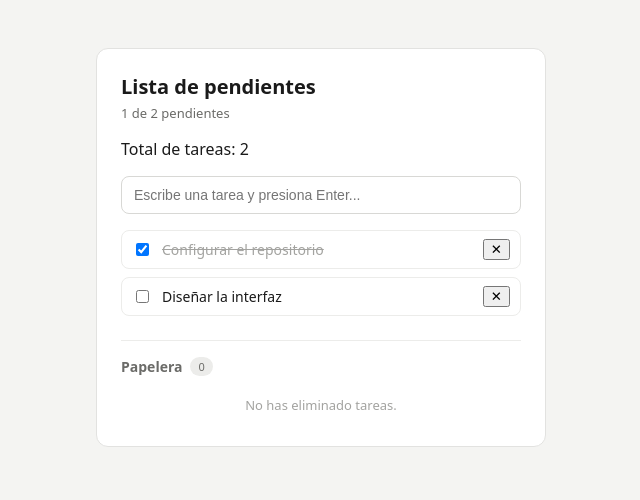
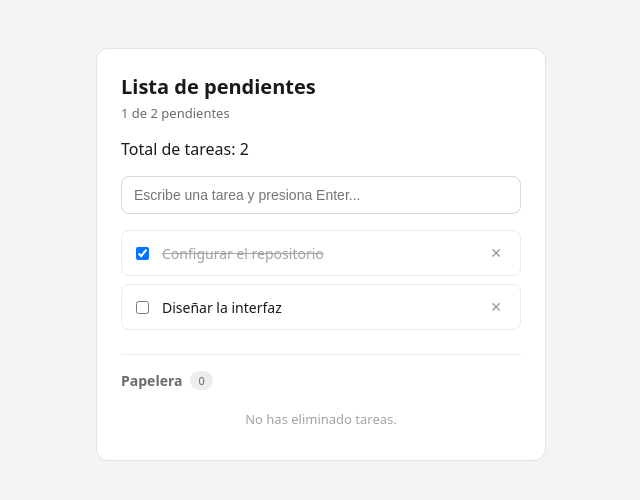
Before and after one commit to zwqui/to_do_list, a Next.js app: page / in a window 1280 px wide. Shown: the top 500 px of the page, without its empty margins (319-959 px from the left). Built offline with nearby package versions, Linux system fonts and the light colour scheme.

Commit message:
The missing class is being added.

```diff
--- a/app/page.tsx
+++ b/app/page.tsx
@@ -156,7 +156,12 @@ const vaciarPapelera = () => {
 
                 </span>
             )}
-              <button onClick={() => eliminarTarea(tarea.id)}>✕</button>
+              <button
+                className="boton-eliminar"
+                onClick={() => eliminarTarea(tarea.id)}
+              >
+                ✕
+              </button>
             </li>
           ))}
         </ul>
```
